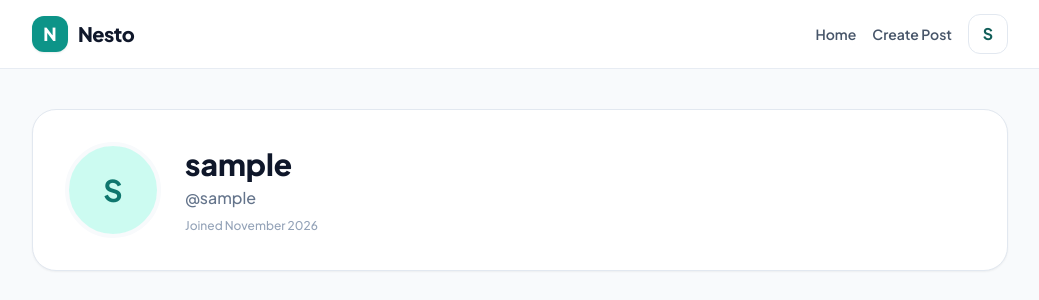
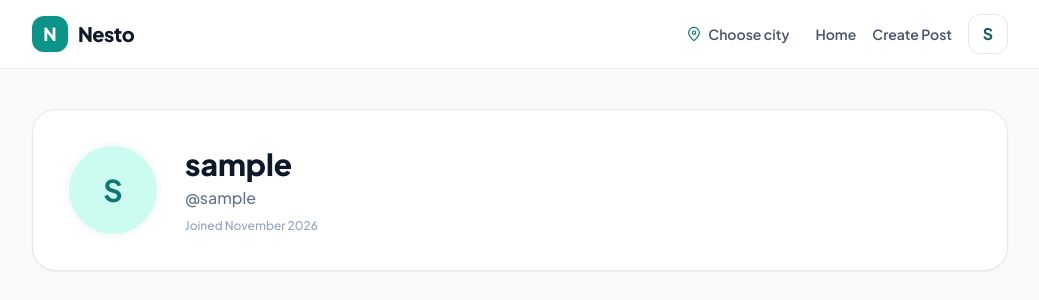
Before and after one commit to Lazarus2006/Nesto, a Django app: page /profile/ in a window 1280 px wide. Shown: the top 300 px of the page, without its empty margins (120-1159 px from the left). Run offline with Django 5.2, Linux system fonts and the light colour scheme; the visitor is signed in with stand-in values (Sample User, id 1); data comes from the database, SQL or seed files in the repository; data that the repository does not hold is empty; some libraries are stand-ins or nearby versions.

Commit message:
added change city button to profile section

```diff
--- a/Django/Nesto/core/templates/core/profile.html
+++ b/Django/Nesto/core/templates/core/profile.html
@@ -39,6 +39,16 @@
             </a>
 
             <div class="flex items-center gap-4 relative">
+                <a href="{% url 'choose_city' %}"
+                    title="Change city"
+                    aria-label="Change city: {{ profile.city.name|default:'no city selected' }}"
+                    class="flex max-w-[140px] items-center gap-1.5 rounded-xl px-2.5 py-2 text-sm font-semibold text-slate-600 transition hover:bg-slate-100 hover:text-slate-900">
+                    <svg class="h-4 w-4 shrink-0 text-teal-700" viewBox="0 0 24 24" fill="none" stroke="currentColor" stroke-width="1.8">
+                        <path d="M20 10c0 5-8 12-8 12S4 15 4 10a8 8 0 1 1 16 0Z"/>
+                        <circle cx="12" cy="10" r="2.5"/>
+                    </svg>
+                    <span class="truncate">{{ profile.city.name|default:"Choose city" }}</span>
+                </a>
                 <a href="{% url 'home' %}" class="text-sm font-semibold text-slate-600 hover:text-slate-900">Home</a>
                 <a href="{% url 'create_post' %}" class="text-sm font-semibold text-slate-600 hover:text-slate-900">Create Post</a>
 
```
